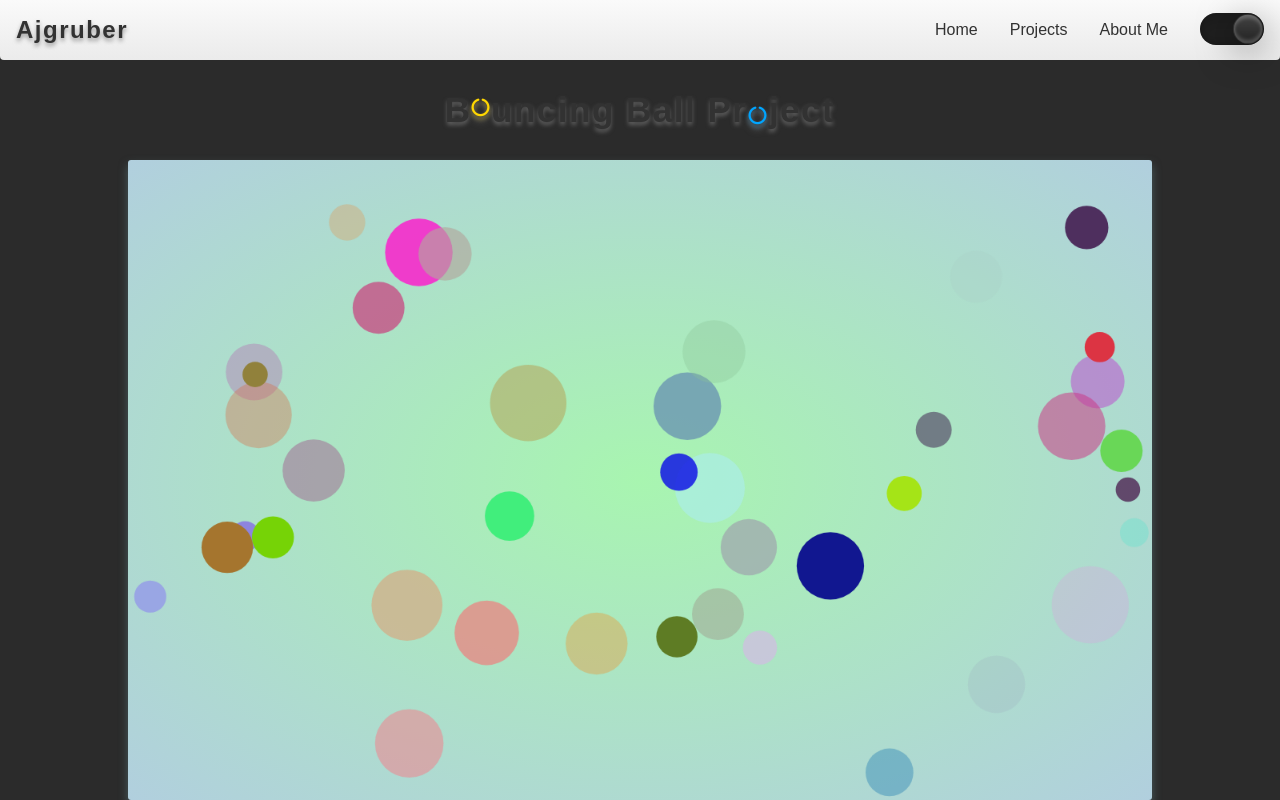
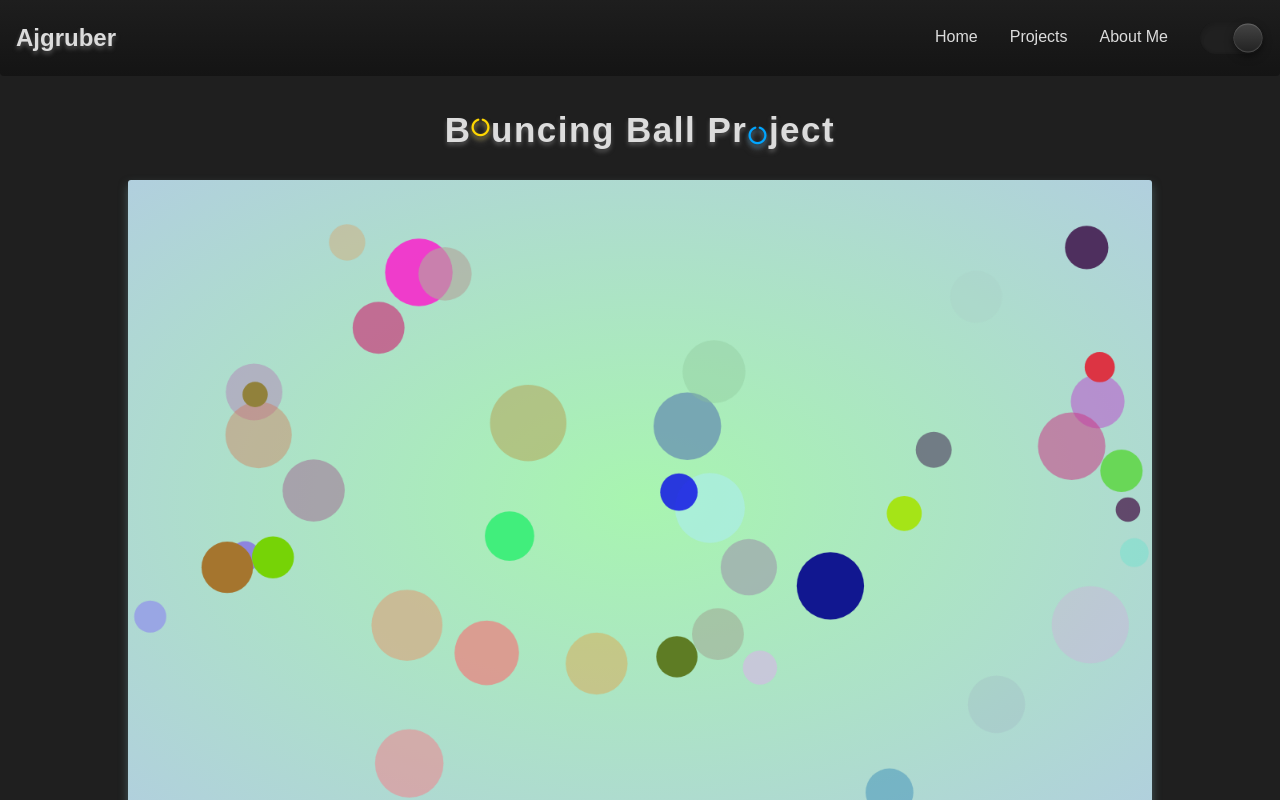
Before and after one commit to ajgruber14/Bouncing-Ball-Project, a plain HTML site: page index.html in a window 1280 px wide. Both pictures are taken after a click on the element 1232 px from the left and 29 px from the top of the page. Shown: the top 800 px of the page. Drawn offline with nearby package versions, Linux system fonts and the light colour scheme.

Commit message:
Light & Dark mode!

```diff
--- a/index.html
+++ b/index.html
@@ -16,23 +16,23 @@
 <body>
     <header>
         <nav class="navbar">
-            <h1 class="brand-title">Ajgruber</h1>
-            <a href="#" class="toggle-button">
-                <span class="bar"></span>
-                <span class="bar"></span>
-                <span class="bar"></span>
+            <h1 class="logo">Ajgruber</h1>
+            <a href="#" class="menu-toggle">
+                <span class="menu-bar"></span>
+                <span class="menu-bar"></span>
+                <span class="menu-bar"></span>
             </a>
             <div class="navbar-links">
                 <ul>
-                    <li><a href="#">Home</a></li>
-                    <li><a href="#">Projects</a></li>
-                    <li><a href="#">About Me</a></li>
-                    <div id="toggle"><i class="indicator"></i></div>
+                    <li><a class="nav-link" href="#">Home</a></li>
+                    <li><a class="nav-link" href="#">Projects</a></li>
+                    <li><a class="nav-link" href="#">About Me</a></li>
+                    <div id="mode-toggle"><i class="indicator"></i></div>
                 </ul>
             </div>
         </nav>
     </header>
-    <h1>B<i class="fa-solid fa-circle-notch yellow"></i>uncing Ball Pr<i class="fa-solid fa-circle-notch blue"></i>ject</h1>
+    <h1 class="title">B<i class="fa-solid fa-circle-notch yellow"></i>uncing Ball Pr<i class="fa-solid fa-circle-notch blue"></i>ject</h1>
     <canvas></canvas>
     <p class="credit">Adaptation by <strong>ajgruber14</strong> <u class="credit-highlight">Check out more of my breakdown projects on GitHub</u> <a href="https://www.github.com/ajgruber14" target="_blank" rel="noreferrer noopener">here</a></p>
     <p class="credit">Check out the original creator of this project: <strong>PothOnProgramming</strong> <a href="https://www.youtube.com/watch?v=hoWjnidQOms" target="_blank" rel="noreferrer noopener">here</a></p>
@@ -62,7 +62,7 @@
         </div>
     </section>
 
-    <section id="js-container">
+    <section class="js-container">
         <h3 class="subsection">Javascript</h3>
         <p class="summary">First thing's first, start by creating an <i>Object Constructor</i> which will specify each ball's properties.</p>
 
--- a/main.js
+++ b/main.js
@@ -62,24 +62,60 @@ function loop() {
 
 loop();
 
-const toggleButton = document.getElementsByClassName('toggle-button')[0];
-const navbarLinks = document.getElementsByClassName('navbar-links')[0];
 
-toggleButton.addEventListener('click', () => {
-    navbarLinks.classList.toggle('active');
+
+
+const menuToggle = document.getElementsByClassName('menu-toggle')[0];
+
+menuToggle.addEventListener('click', () => {
+    document.getElementsByClassName('navbar-links')[0].classList.toggle('active');
 })
 
-const body = document.querySelector('body');
-const toggle = document.getElementById('toggle');
-toggle.onclick = function(){
-    toggle.classList.toggle('active')
-    body.classList.toggle('active');
+
+
+
+const modeToggle = document.getElementById('mode-toggle');
+
+modeToggle.onclick = function(){
+    modeToggle.classList.toggle('dark');
+
+    document.querySelector('body').classList.toggle('dark');
+    document.getElementsByClassName('navbar')[0].classList.toggle('dark');
+        document.getElementsByClassName('logo')[0].classList.toggle('dark');
+        const navLinks = document.getElementsByClassName('nav-link');
+        for (var i=0; i<navLinks.length; i++) {
+            navLinks[i].classList.toggle('dark');
+        }
+        const menuBar = document.getElementsByClassName('menu-bar');
+        for (var i=0; i<menuBar.length; i++) {
+            menuBar[i].classList.toggle('dark');
+        }
+        //need to figure out dark mode for link background-color on hover
+    document.getElementsByClassName('title')[0].classList.toggle('dark');
+    const credit = document.getElementsByClassName('credit');
+        for (var i=0; i<credit.length; i++) {
+            credit[i].classList.toggle('dark');
+        }
+    document.getElementsByClassName('introduction')[0].classList.toggle('dark');
+    document.getElementsByClassName('note')[0].classList.toggle('dark');
+    document.getElementsByClassName('html-container')[0].classList.toggle('dark');
+    document.getElementsByClassName('css-container')[0].classList.toggle('dark');
+    document.getElementsByClassName('js-container')[0].classList.toggle('dark');
+    const snippet = document.getElementsByClassName('snippet');
+        for (var i=0; i<snippet.length; i++) {
+            snippet[i].classList.toggle('dark');
+        }
+    const code = document.getElementsByClassName('code');
+    for (var i=0; i<code.length; i++) {
+        code[i].classList.toggle('dark');
+    }
 }
 
 
 
+
 let scrollpos = window.scrollY;
-let header = document.querySelector('header');;
+let header = document.querySelector('header');
 
 function removeOpacity() {
     header.style.opacity = "0";
--- a/styles.css
+++ b/styles.css
@@ -12,19 +12,19 @@
     --LT-code-box-shadow:              rgba(37, 38, 54, 0.716);
 
     /* SHARED */
-    --code-webkit-scrlbr-border:       rgb(48, 48, 55);
+    --code-webkit-scrlbr-border:       rgb(44, 44, 49);
     --code-wbkt-scrlbr-bg:             rgb(220, 220, 220);
+    --link-color:                      rgb(0, 183, 82);
 
     /* DARK THEME */
     --DK-header-gray:                  rgb(220, 220, 220);
     --DK-header-drop-shadow:           rgba(100, 100, 100, 0.75);
     --DK-credit-note-gray:             rgb(150, 150, 150);
-    --DK-link-color:                   rgb(0, 183, 82);
     --DK-intro-border-gray:            rgb(80, 80, 80);
     --DK-main-text-color-gray:         rgb(200, 200, 200);
     --DK-note-color-gray:              rgb(150, 150, 150);
     --DK-review-section-container1:    rgb(30, 30, 30);
-    --DK-review-section-container2:    rgb(15, 15, 15);
+    --DK-review-section-container2:    rgb(20, 20, 20);
     --DK-snippet-color:                rgb(40, 40, 40);
     --DK-snippet-bg:                   rgb(240, 240, 240);
     --DK-snippet-box-shadow:           rgba(190, 190, 190, 0.716);
@@ -39,23 +39,202 @@
     font-family: Arial, Helvetica, sans-serif;
 }
 
+/* BODY STYLING */
 body {
     display: flex;
     flex-direction: column;
     justify-content: center;
     align-items: center;
-    margin-top: 60px;
+    margin-top: 80px;
+    transition: background 250ms ease-in-out;
+}
+body.dark {background: #1f1f1f;}
+
+
+
+
+/* HEADER AND NAVBAR STYLING */
+header {
+    position: fixed;
+    top: 0;
+    width: 100%;
+    z-index: 10;
+    transition: opacity 500ms ease-in-out;
 }
 
-body.active {background: #2b2b2b;}
+.navbar {
+    display: flex;
+    justify-content: space-between;
+    align-items: center;
+    background: linear-gradient(var(--LT-review-section-container1), var(--LT-review-section-container2));
+    border-bottom-left-radius: 4px;
+    border-bottom-right-radius: 4px;
+    transition: all 250ms ease-in-out;
+}
+.navbar.dark {background: linear-gradient(var(--DK-review-section-container1), var(--DK-review-section-container2));}
 
-h1 {
+.logo {
+    font-size: 1.5rem;
+    margin: 1.5rem 0 1.5rem 1rem;
+    color: var(--LT-header-gray);
+    filter: drop-shadow(0 3px 2px var(--LT-header-drop-shadow));
+    transition: all 250ms ease-in-out;
+}
+.logo.dark {
+    color: var(--DK-header-gray);
+    filter: drop-shadow(0 3px 2px var(--DK-header-drop-shadow));
+}
+
+.navbar-links ul {
+    margin: 0;
+    padding: 0;
+    display: flex;
+    text-align: center;
+}
+
+.navbar-links li {
+    list-style: none;
+    border-radius: 2px;
+    transition: background-color 250ms ease-in-out;
+}
+
+.nav-link {
+    display: block;
+    text-decoration: none;
+    color: var(--LT-header-gray);
+    padding: 1rem;
+    transition: color 250ms ease-in-out;
+}
+.nav-link.dark {color: var(--DK-header-gray);}
+
+.navbar-links li:hover {background-color: rgb(166, 166, 166);}
+
+.menu-toggle {
+    position: absolute;
+    top: 1.55rem;
+    right: 1rem;
+    display: none;
+    flex-direction: column;
+    justify-content: space-between;
+    width: 31px;
+    height: 21px;
+}
+
+.menu-toggle .menu-bar {
+    width: 100%;
+    height: 3px;
+    background-color: var(--LT-header-gray);
+    filter: drop-shadow(0 3px 2px var(--LT-header-drop-shadow));
+    border-radius: 10px;
+    transition: all 250ms ease-in-out;
+}
+.menu-bar.dark {
+    background-color: var(--DK-header-gray);
+    filter: drop-shadow(0 3px 2px var(--DK-header-drop-shadow));
+}
+
+/* media query to adjust sizing for screen width at 500px or less */
+@media (max-width: 500px) {
+    .menu-toggle {display: flex;}
+
+    .navbar-links {
+        display: none;
+        width: 100%;
+    }
+
+    .navbar {
+        flex-direction: column;
+        align-items: flex-start;
+    }
+
+    .navbar-links ul {
+        width: 100%;
+        flex-direction: column;
+        align-items: center;
+    }
+
+    .navbar-links li a {padding: 0.5rem 1rem;}
+
+    .navbar-links.active {display: flex;}
+
+    #mode-toggle {margin: 1.5rem 1rem 0.5rem 1rem !important;}
+
+    #mode-toggle::after {
+        content: 'NEW Light & Dark mode!';
+        font-family: 'Caveat', cursive;
+        font-size: 0.8rem;
+        color: var(--link-color);
+        position: absolute;
+        width: 150px;
+        top: -20px;
+        left: -48px;
+    }
+}
+
+
+
+
+/* LIGHT / DARK MODE TOGGLE SWITCH */
+/* .dark is used to switch color templates  (original dimensions: width.320px, height.160px / 5  =>  width.64px, height.32px) */
+#mode-toggle {
+    cursor: pointer;
+    position: relative;
+    width: 64px;
+    height: 32px;
+    margin: 0.65rem 1rem;
+    border-radius: 32px;
+    background: #fff;
+    box-shadow: inset 0 2px 30px rgba(0,0,0,0.1),
+                inset 0 2px 4px rgba(0,0,0,0.1),
+                inset 0 -2px 2px rgba(0,0,0,0.05);
+    transition: 0.5s;
+}
+
+#mode-toggle.dark {
+    background: #222;
+    box-shadow: inset 0 4px 30px rgba(0,0,0,0.1),
+    inset 0 4px 4px rgba(0,0,0,0.1),
+    inset 0 -2px 2px rgba(0,0,0,0.1);
+}
+
+#mode-toggle .indicator {
+    position: absolute;
+    top: 0;
+    left: 0;
+    width: 32px;
+    height: 32px;
+    border-radius: 50%;
+    background: linear-gradient(to bottom, #eaeaea, #f9f9f9);
+    box-shadow: 0 4px 10px rgba(0,0,0,0.1),
+                inset 0 1px 1px rgba(255,255,255,1),
+                inset 0 -1px 1px rgba(255,255,255,1);
+    transform: scale(0.9);
+    transition: 0.5s;
+}
+
+#mode-toggle.dark .indicator {
+    left: 32px;
+    background: linear-gradient(to bottom, #444, #222);
+    box-shadow: 0 4px 10px rgba(0,0,0,0.5),
+                inset 0 1px 1px rgba(255,255,255,0.2),
+                inset 0 -1px 1px rgba(255,255,255,0.2);
+}
+
+
+
+/* PAGE TITLE */
+.title {
     font-size: 35px;
     text-align: center;
     letter-spacing: 1.5px;
     color: var(--LT-header-gray);
     margin-top: 30px;
     filter: drop-shadow(0 3px 2px var(--LT-header-drop-shadow));
+    transition: all 250ms ease-in-out;
+}
+.title.dark {
+    color: var(--DK-header-gray);
+    filter: drop-shadow(0 3px 2px rgba(100, 100, 100, 0.75));
 }
 
 .fa-circle-notch {
@@ -87,6 +266,10 @@ h1 {
         }
     }
 
+
+
+
+/* PRIMARY DISPLAY */
 canvas {
     width: 80%;
     height: 80%;
@@ -97,25 +280,37 @@ canvas {
 }
 
 
+
+
+/* CREDIT */
 .credit {
     width: 80%;
     margin-bottom: 10px;
     font-size: 12px;
     color: var(--LT-credit-note-gray);
 }
+.credit.dark {color: var(--DK-credit-note-gray);}
 
 .credit-highlight {
     text-decoration: none;
     margin-left: 10px;
 }
 
-a {text-decoration: none; color: var(--LT-link-color);}
+a {text-decoration: none; color: var(--link-color);}
 
+
+
+
+/* INTRODUCTION */
 .introduction {
     border: 2px dashed var(--LT-intro-border-gray);
     width: 80%;
     margin: 30px 0 15px 0;
     padding: 10px 10px;
+}
+.introduction.dark {
+    border: 2px dashed var(--DK-intro-border-gray);
+    color: var(--DK-main-text-color-gray);
 }
 
 .note {
@@ -123,7 +318,12 @@ a {text-decoration: none; color: var(--LT-link-color);}
     font-size: 14px;
     margin: 20px 0 15px 0;
 }
+.note.dark {color: var(--DK-credit-note-gray);}
 
+
+
+
+/* UNIVERSAL SECTION STYLING */
 #section-wrapper {
     display: flex;
     justify-content: space-between;
@@ -137,25 +337,38 @@ a {text-decoration: none; color: var(--LT-link-color);}
     border-radius: 2px;
     background: linear-gradient(var(--LT-review-section-container1), var(--LT-review-section-container2));
 }
+.html-container.dark {
+    background: linear-gradient(var(--DK-review-section-container1), var(--DK-review-section-container2));
+    color: var(--DK-main-text-color-gray);
+}
+.css-container.dark {
+    background: linear-gradient(var(--DK-review-section-container1), var(--DK-review-section-container2));
+    color: var(--DK-main-text-color-gray);
+}
 
-#js-container {
+.js-container {
     width: 80%;
     margin: 0 0 80px 0;
     padding: 20px 15px 5px 15px;
     border-radius: 2px;
     background: linear-gradient(var(--LT-review-section-container1),var(--LT-review-section-container2));
 }
+.js-container.dark {
+    background: linear-gradient(var(--DK-review-section-container1), var(--DK-review-section-container2));
+    color: var(--DK-main-text-color-gray);
+}
 
+/* section - heading */
 .subsection {
     font-size: 20px;
     margin-bottom: 10px;
 }
-
+/* section - paragraphs */
 .summary {
     line-height: 1.25em;
     margin: 10px;
 }
-
+/* section - lists */
 .summary-list {
     list-style-type: circle;
     margin: 20px 0 20px 20px;
@@ -165,6 +378,9 @@ a {text-decoration: none; color: var(--LT-link-color);}
 
 .li-heading {list-style: none;}
 
+
+/* CODE PREVIEW STYLING */
+/* small code samples */
 .snippet {
     font-family: 'Menlo', Arial, Helvetica !important;
     color: white;
@@ -172,6 +388,11 @@ a {text-decoration: none; color: var(--LT-link-color);}
     border-radius: 2px;
     background-color: var(--LT-snippet-bg-gray);
     box-shadow: 0 2px 5px var(--LT-snippet-box-shadow) !important;
+}
+.snippet.dark {
+    color: var(--DK-snippet-color);
+    background-color: var(--DK-snippet-bg);
+    box-shadow: var(--DK-snippet-box-shadow);
 }
 
 pre {margin: 50px 0 30px 0;}
@@ -183,160 +404,15 @@ code {
     box-shadow: 0 5px 10px var(--LT-code-box-shadow);
     overflow-y: hidden;
 }
+.code.dark {box-shadow: 0 5px 10px var(--DK-code-box-shadow);}
 
+/* code scrollbar */
 code::-webkit-scrollbar {
     width: 16px;
     border-radius: 10px;
 }
 code::-webkit-scrollbar-thumb {
-    border: 4px solid var(--LT-code-webkit-scrlbr-border);
+    border: 4px solid var(--code-webkit-scrlbr-border);
     border-radius: 10px;
-    background: var(--LT-code-wbkt-scrlbr-bg);
+    background: var(--code-wbkt-scrlbr-bg);
 }
-
-header {
-    position: fixed;
-    top: 0;
-    width: 100%;
-    z-index: 10;
-    transition: opacity 500ms ease-in-out;
-}
-
-.navbar {
-    display: flex;
-    justify-content: space-between;
-    align-items: center;
-    background: linear-gradient(var(--LT-review-section-container1), var(--LT-review-section-container2));
-    border-bottom-left-radius: 4px;
-    border-bottom-right-radius: 4px;
-}
-
-.brand-title {
-    font-size: 1.5rem;
-    margin: 1rem;
-    color: var(--LT-header-gray);
-    filter: drop-shadow(0 3px 2px var(--LT-header-drop-shadow));
-}
-
-.navbar-links ul {
-    margin: 0;
-    padding: 0;
-    display: flex;
-}
-
-.navbar-links li {
-    list-style: none;
-    transition: background-color 250ms ease-in-out;
-}
-
-.navbar-links li a {
-    text-decoration: none;
-    color: var(--LT-header-gray);;
-    padding: 1rem;
-    display: block;
-}
-
-.navbar-links li:hover {background-color: var(--LT-intro-border-gray);}
-
-.toggle-button {
-    position: absolute;
-    top: 1.25rem;
-    right: 1rem;
-    display: none;
-    flex-direction: column;
-    justify-content: space-between;
-    width: 31px;
-    height: 21px;
-}
-
-.toggle-button .bar {
-    width: 100%;
-    height: 3px;
-    background-color: var(--LT-header-gray);
-    filter: drop-shadow(0 3px 2px var(--LT-header-drop-shadow));
-    border-radius: 10px;
-}
-
-@media (max-width: 500px) {
-    .toggle-button {display: flex;}
-
-    .navbar-links {
-        display: none;
-        width: 100%;
-    }
-
-    .navbar {
-        flex-direction: column;
-        align-items: flex-start;
-    }
-
-    .navbar-links ul {
-        width: 100%;
-        flex-direction: column;
-        align-items: center;
-    }
-
-    .navbar-links li a {padding: 0.5rem 1rem;}
-
-    .navbar-links.active {display: flex;}
-
-    #toggle {margin: 1.5rem 1rem 0.5rem 1rem !important;}
-
-    #toggle::after {
-        content: 'NEW Light & Dark mode!';
-        font-family: 'Caveat', cursive;
-        font-size: 0.8rem;
-        color: var(--DK-link-color);
-        position: absolute;
-        width: 150px;
-        top: -20px;
-        left: -60px;
-    }
-}
-
-
-/* original w = 320px, h = 160px / 5  =>  w = 64px, h = 32px */
-
-#toggle {
-    cursor: pointer;
-    position: relative;
-    width: 64px;
-    height: 32px;
-    margin: 0.5rem 1rem;
-    border-radius: 32px;
-    background: #fff;
-    box-shadow: inset 0 2px 60px rgba(0,0,0,0.1),
-                inset 0 2px 8px rgba(0,0,0,0.1),
-                inset 0 -4px 4px rgba(0,0,0,0.05);
-    transition: 0.5s;
-}
-
-#toggle.active {
-    background: #222;
-    box-shadow: inset 0 8px 60px rgba(0,0,0,0.1),
-    inset 0 8px 8px rgba(0,0,0,0.1),
-    inset 0 -4px 4px rgba(0,0,0,0.1);
-}
-
-#toggle .indicator {
-    position: absolute;
-    top: 0;
-    left: 0;
-    width: 32px;
-    height: 32px;
-    border-radius: 50%;
-    background: linear-gradient(to bottom, #eaeaea, #f9f9f9);
-    box-shadow: 0 8px 20px rgba(0,0,0,0.1),
-                inset 0 4px 4px rgba(255,255,255,1),
-                inset 0 -4px 4px rgba(255,255,255,1);
-    transform: scale(0.9);
-    transition: 0.5s;
-}
-
-#toggle.active .indicator {
-    left: 32px;
-    background: linear-gradient(to bottom, #444, #222);
-    box-shadow: 0 8px 40px rgba(0,0,0,0.5),
-                inset 0 4px 4px rgba(255,255,255,0.2),
-                inset 0 -4px 4px rgba(255,255,255,0.2);
-}
```
